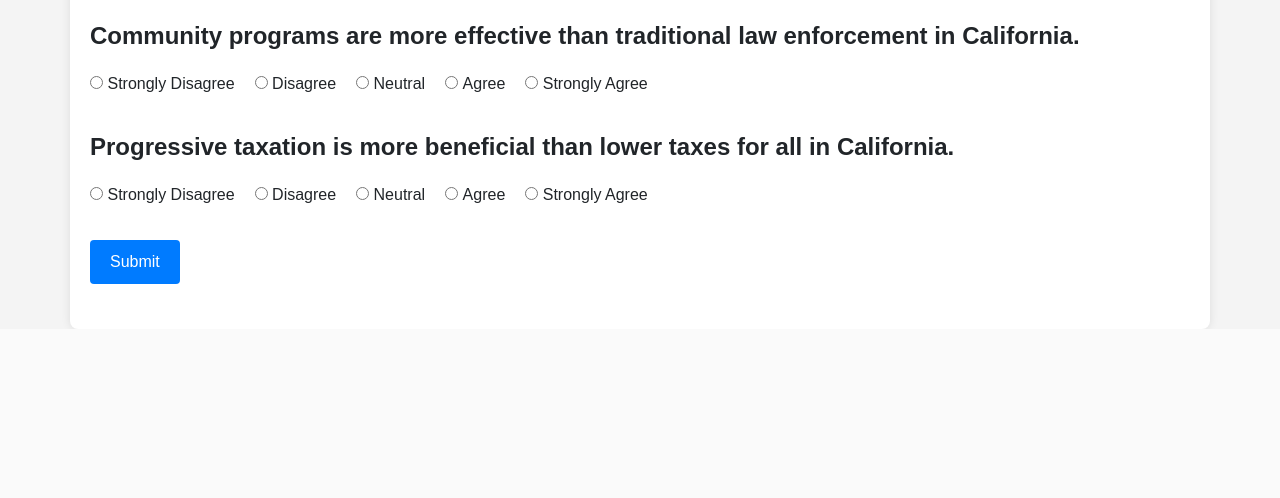
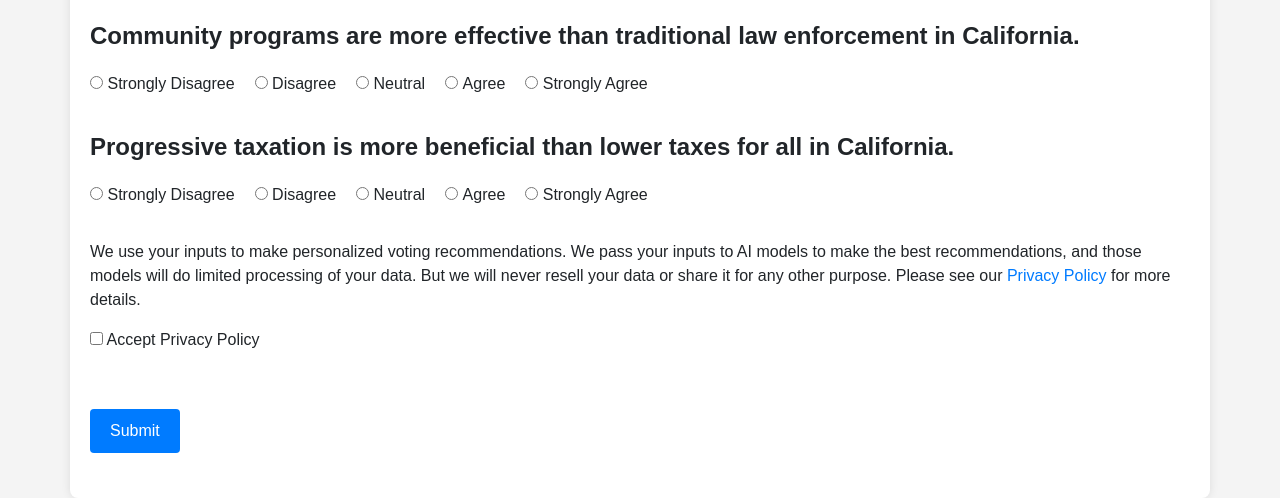
Before and after one commit to tedai-hackathon/VoteWise, a Flask app: page / in a window 1280 px wide. Shown: the part 1671-2169 px from the top of the page. Before the commit the page ends 2000 px from the top, so only its background shows below. Run offline with Flask 3, Linux system fonts and the light colour scheme; parts of the project's set-up code (start-up, migrations or seed data) failed here and were passed over; some libraries are stand-ins or nearby versions.

Commit message:
Add privacy policy link and checkbox to intake form

```diff
--- a/templates/intake_form.html
+++ b/templates/intake_form.html
@@ -119,11 +119,30 @@
         </fieldset>
         {% endfor %}
 
+        <!-- checkbox to accept data usage terms -->
+        <div class="form-group">
+            <p>We use your inputs to make personalized
+                voting recommendations. We pass your inputs to AI models to make the best recommendations, and those models
+                will do limited processing of your data. But we will never resell your data or share it for any other purpose. Please see our <a href="privacy_policy.html" target="_blank">Privacy Policy</a> for more details.</p>
+            <label class="checkbox-inline">
+              <input type="checkbox" name="accept" value="accept">
+                Accept Privacy Policy
+            </label>
+        </div>
+
+
+
+
         <!-- Submit Button -->
         <div class="form-group">
+            <!-- privacy policy -->
+            <br>
             {{ form.submit(class="btn btn-primary") }}
+
         </div>
     </form>
+
+
 </div>
 
 <script src="https://code.jquery.com/jquery-3.5.1.slim.min.js"></script>
```
